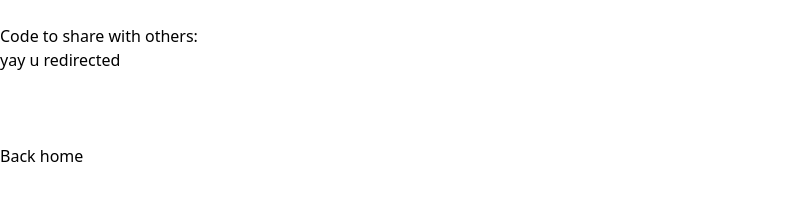
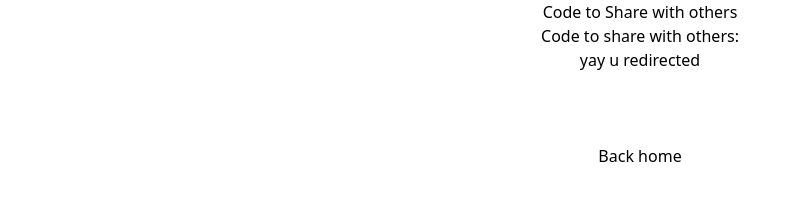
Before and after one commit to bdrez/flip-pick, a website: page codeEnterSheet.html in a window 1280 px wide. Shown: the whole page, without its empty margins (0-801 px from the left). Drawn offline with Linux system fonts and the light colour scheme.

Commit message:
Update codeEnterSheet.html

```diff
--- a/codeEnterSheet.html
+++ b/codeEnterSheet.html
@@ -5,10 +5,10 @@
     <link href="./output.css" rel="stylesheet">
     <meta name="viewport" content="width=device-width, initial-scale=1.0">
     <title>Document</title>
-    <br>
+    <p>Code to Share with others</p>
     <span id="codeDisplay" class="text-white bg-violet-400 hover:bg-violet-500 focus:ring-4 focus:outline-none focus:ring-blue-300 font-medium rounded-lg text-sm w-full sm:w-auto px-5 py-2.5 text-center dark:bg-blue-600 dark:hover:bg-blue-700 dark:focus:ring-blue-800">Code to share with others: </span>
 </head>
-<body class="bg-slate-300">
+<body class="bg-slate-300 font-sans min-h-screen flex flex-col items-center justify-center text-center">
     <p> yay u redirected </p>
     <br>
     <br>
```
